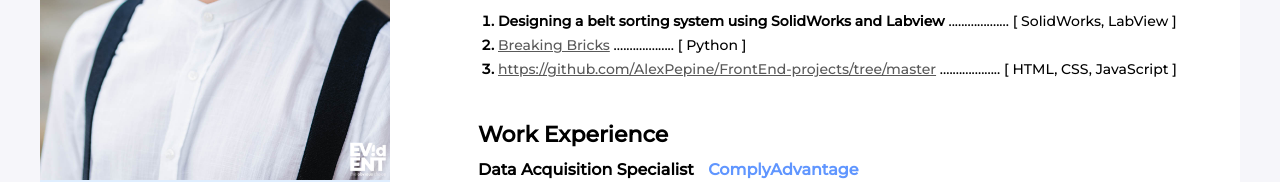
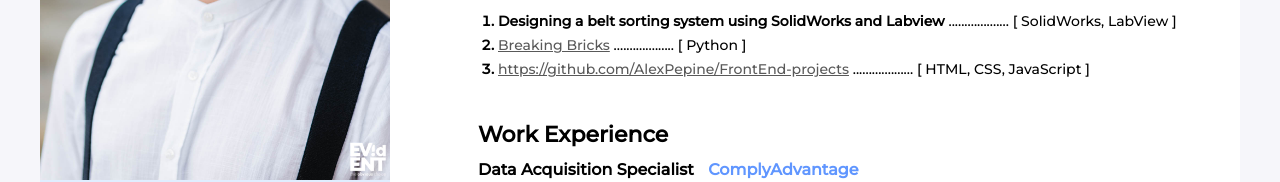
Before and after one commit to AlexPepine/MyCV, a plain HTML site: page index.html in a window 1280 px wide. Shown: the part 425-607 px from the top of the page. Drawn offline with Linux system fonts and the light colour scheme.

Commit message:
Update index.html

```diff
--- a/index.html
+++ b/index.html
@@ -38,7 +38,7 @@
                         <span class="project-info">[ Python ]</span>
                     </li>
                     <li>
-                        <a href="https://github.com/AlexPepine/FrontEnd-projects" class="project-name">https://github.com/AlexPepine/FrontEnd-projects/tree/master</a>
+                        <a href="https://github.com/AlexPepine/FrontEnd-projects" class="project-name">https://github.com/AlexPepine/FrontEnd-projects</a>
                         <span class="project-info">...................</span>
                         <span class="project-info">[ HTML, CSS, JavaScript ]</span>
                     </li>
```
